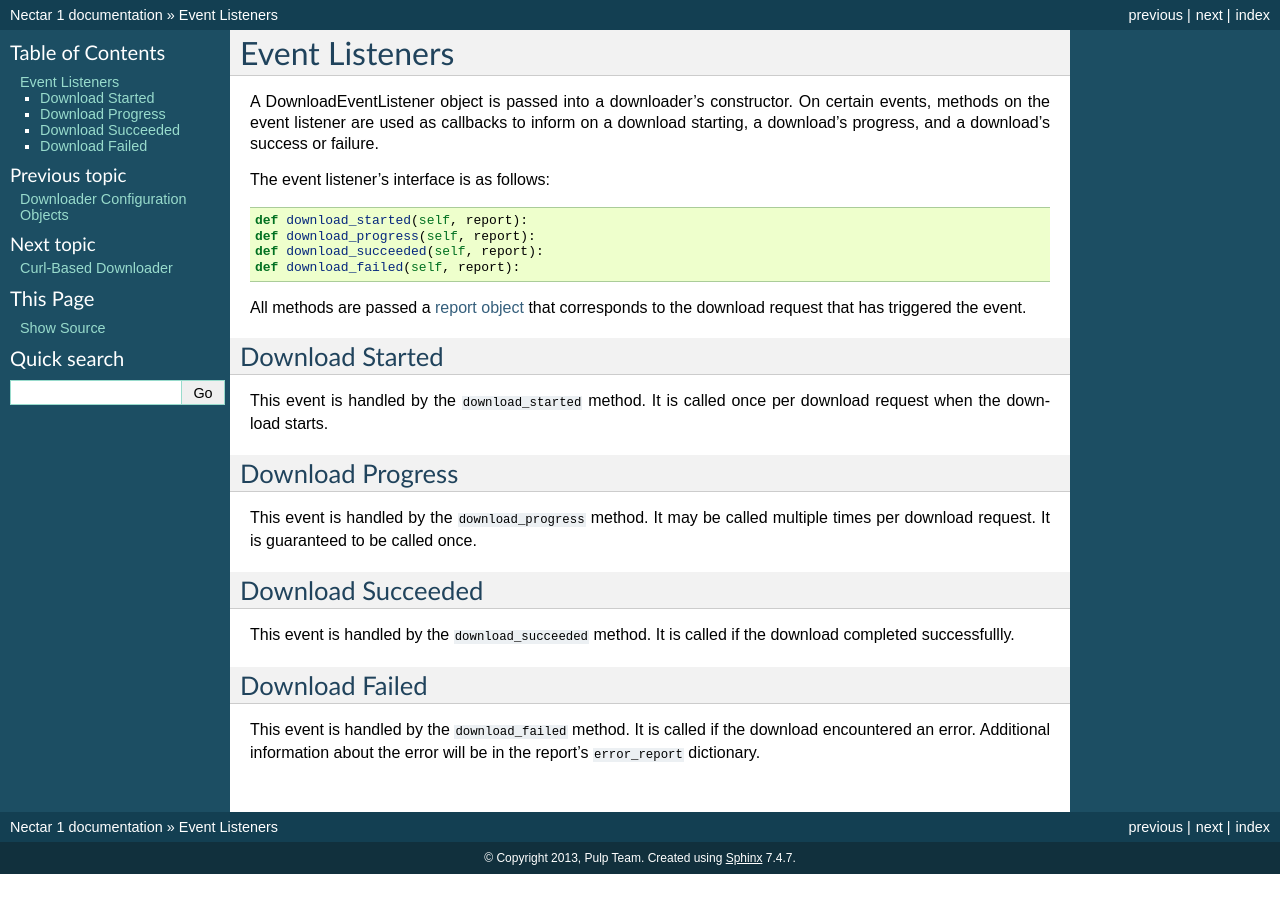
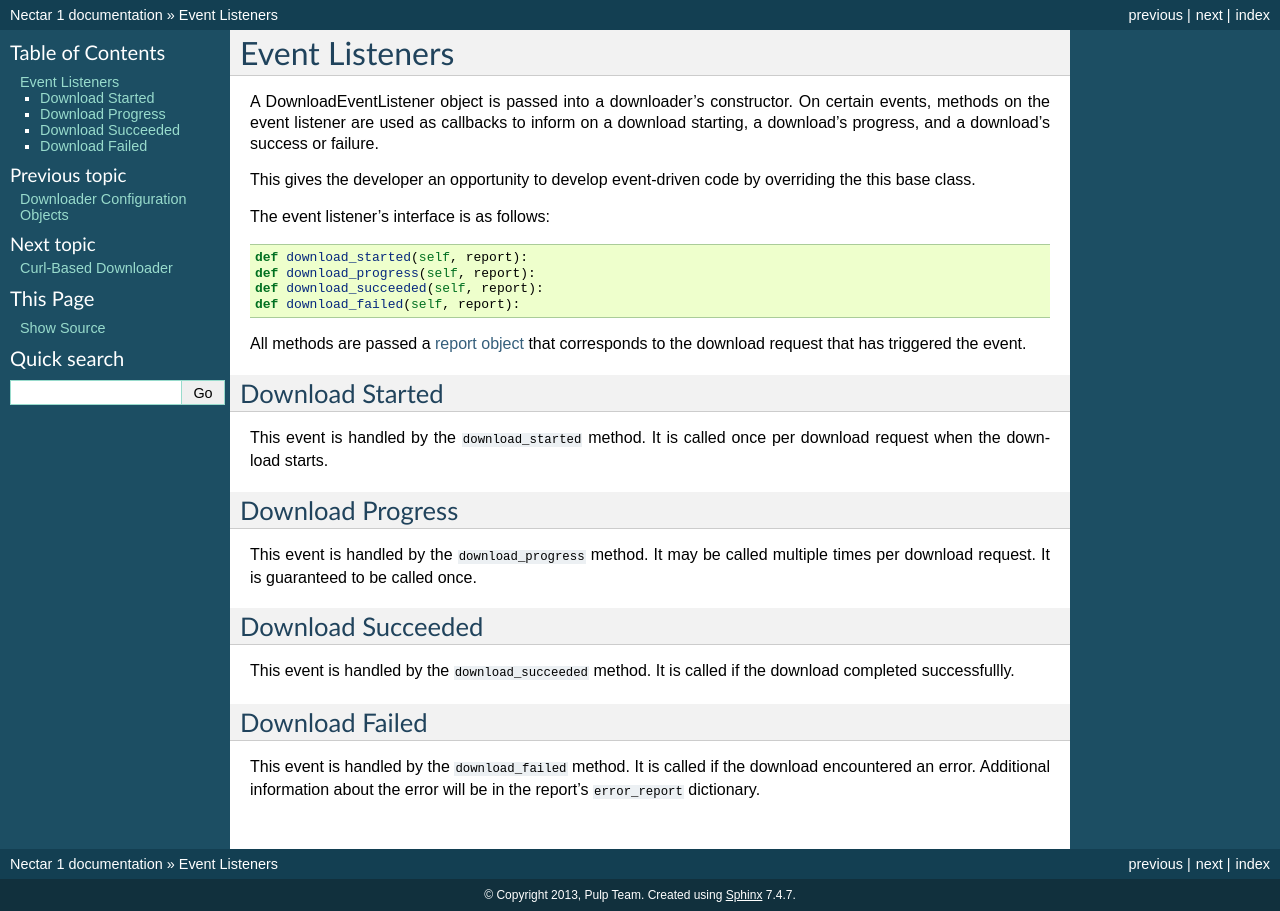
Before and after one commit to pulp/nectar, a Sphinx documentation site: the page built from docs/listener.rst, in a window 1280 px wide. Built offline with Sphinx 7.4.7, drawn with Linux system fonts in a browser that asks for light colours.

Commit message:
added developer statement

```diff
--- a/docs/listener.rst
+++ b/docs/listener.rst
@@ -6,6 +6,9 @@ Event Listeners
 A DownloadEventListener object is passed into a downloader's constructor. On
 certain events, methods on the event listener are used as callbacks to inform on
 a download starting, a download's progress, and a download's success or failure.
+
+This gives the developer an opportunity to develop event-driven code by
+overriding the this base class.
 
 The event listener's interface is as follows::
 
```
